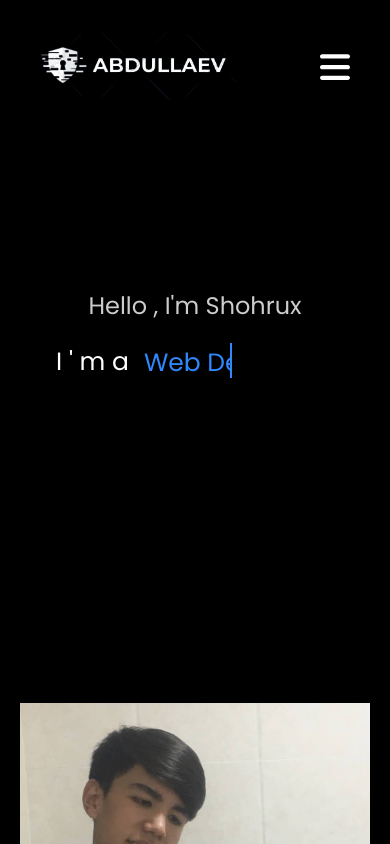
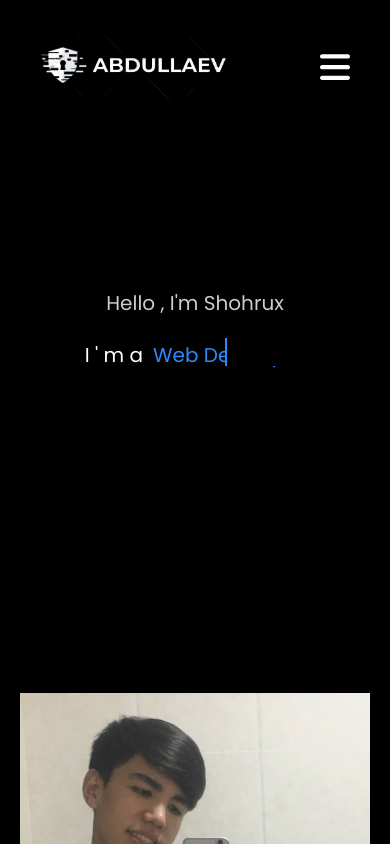
Before and after one commit to ShohruxMurodovich/Portfolio, a React (Create React App) app: page / in a window 390 px wide. Shown: the top 844 px of the page. Built offline with nearby package versions, Linux system fonts and the light colour scheme.

Commit message:
initial commit

```diff
--- a/src/Assets/main.css
+++ b/src/Assets/main.css
@@ -100,6 +100,7 @@ body{
 
 .wrapper-hero{
   display: inline-flex;
+  align-items: center;
   margin-bottom: 240px;
 }
 
@@ -786,6 +787,7 @@ body{
 
 @media only screen and (max-width:500px){
   .hero{
+    width: 100%;
     padding: 0;
     margin-bottom: 80px;
   }
@@ -825,7 +827,7 @@ body{
   }
 
   .wrapper-hero .dynamic-txts{
-    margin-left: 15px;
+    margin-left: 10px;
     height: 40px;
     line-height: 40px;
     overflow: hidden;
@@ -862,3 +864,30 @@ body{
     font-size: 16px;
   }
 }
+
+@media only screen and (max-width:440px){
+  .hero__title{
+    font-size: 20px;
+  }
+
+  .wrapper-hero .static-txt{
+    font-size: 20px;
+  }
+
+  .dynamic-txts li{
+    font-size: 20px;
+  }
+
+  .wrapper-hero .dynamic-txts{
+    margin-left: 10px;
+    height: 35px;
+    line-height: 35px;
+    overflow: hidden;
+  }
+
+  @keyframes slide{
+    100%{
+      top: -105px;
+    }
+  }
+}
```
